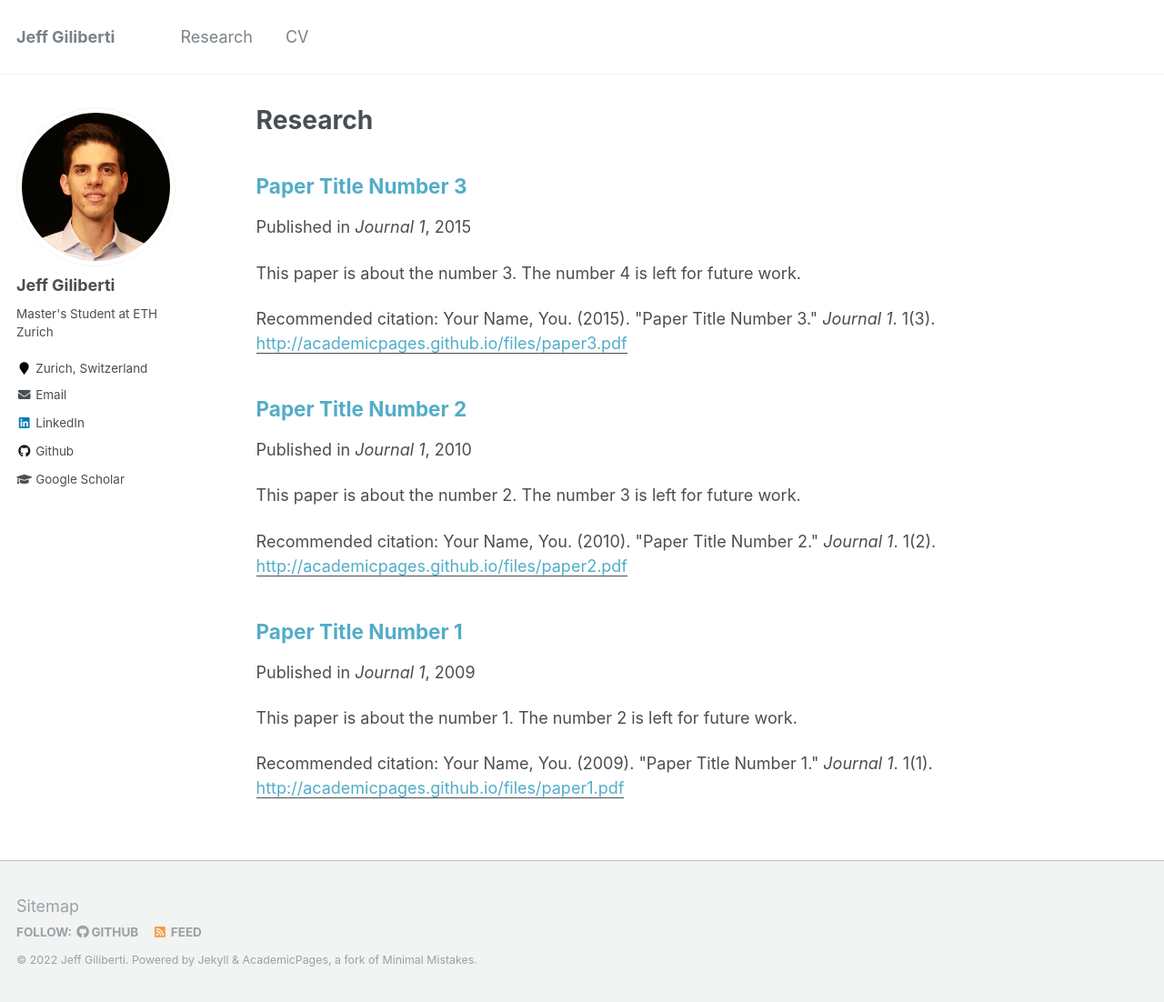
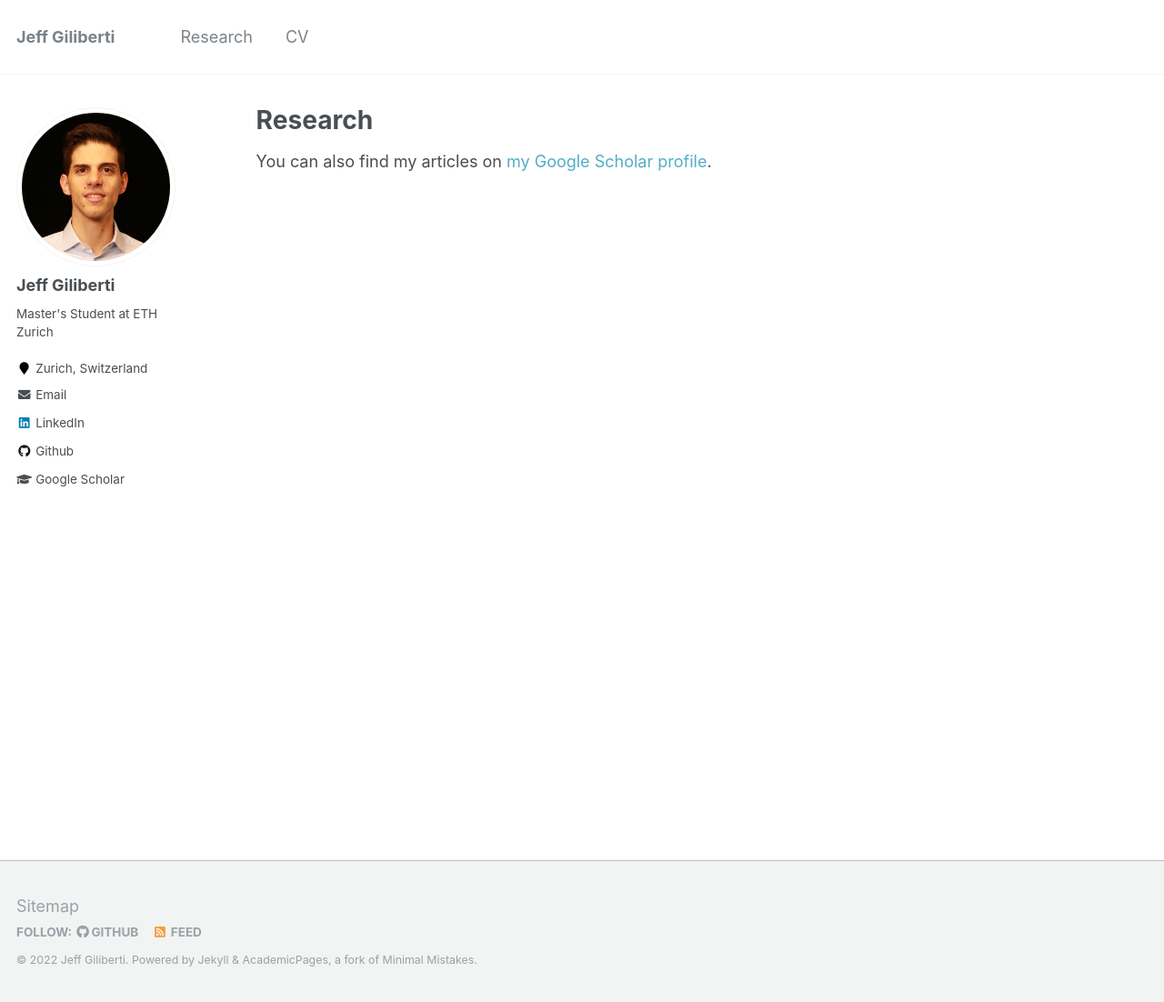
Before and after one commit to JeffG22/JeffG22.github.io, a Jekyll site: the page built from _pages/research.md, in a window 1280 px wide and 1102 px high. Shown: the whole window at 91% size. Built offline with Jekyll 4.4.1, drawn with Linux system fonts in a browser that asks for light colours.

Commit message:
fix link

```diff
--- a/_config.yml
+++ b/_config.yml
@@ -178,7 +178,7 @@ collections:
   teaching:
     output: true
     permalink: /:collection/:path/
-  publications:
+  research:
     output: true
     permalink: /:collection/:path/
   portfolio:
@@ -221,7 +221,7 @@ defaults:
   # _publications
   - scope:
       path: ""
-      type: publications
+      type: research
     values:
       layout: single
       author_profile: true
--- a/_pages/research.md
+++ b/_pages/research.md
@@ -7,6 +7,10 @@ author_profile: true
 
 {% include base_path %}
 
+{% if page.author and site.data.authors[page.author] %}
+  {% assign author = site.data.authors[page.author] %}{% else %}{% assign author = site.author %}
+{% endif %}
+
 {% if author.googlescholar %}
   You can also find my articles on <a href="{{author.googlescholar}}">my Google Scholar profile</a>.
 {% endif %}
```
Also changed, not shown: 1 other file.
